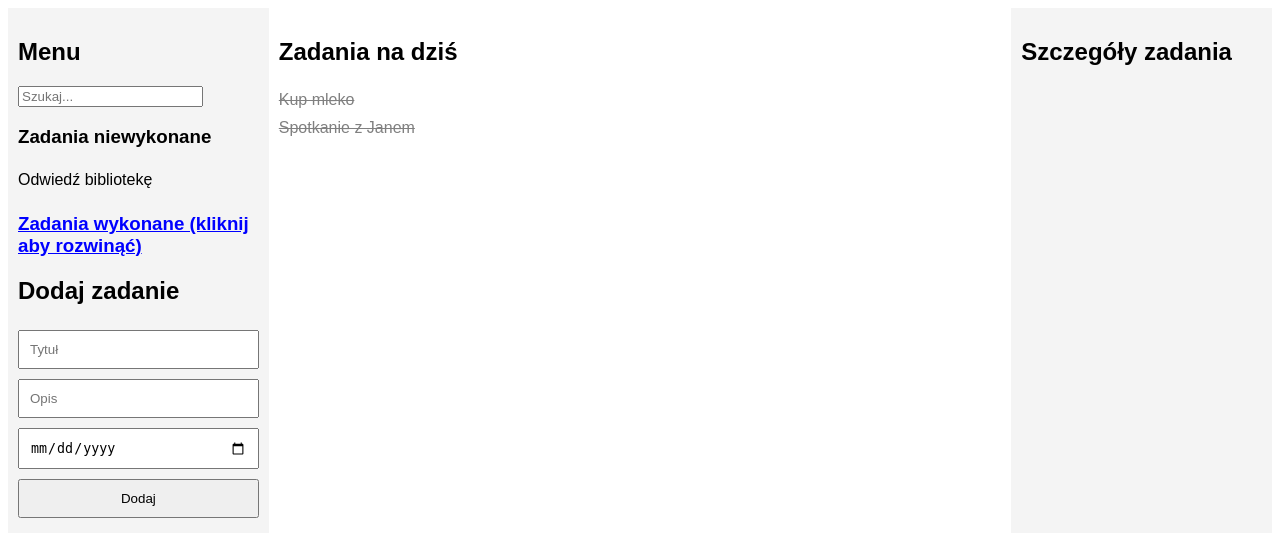
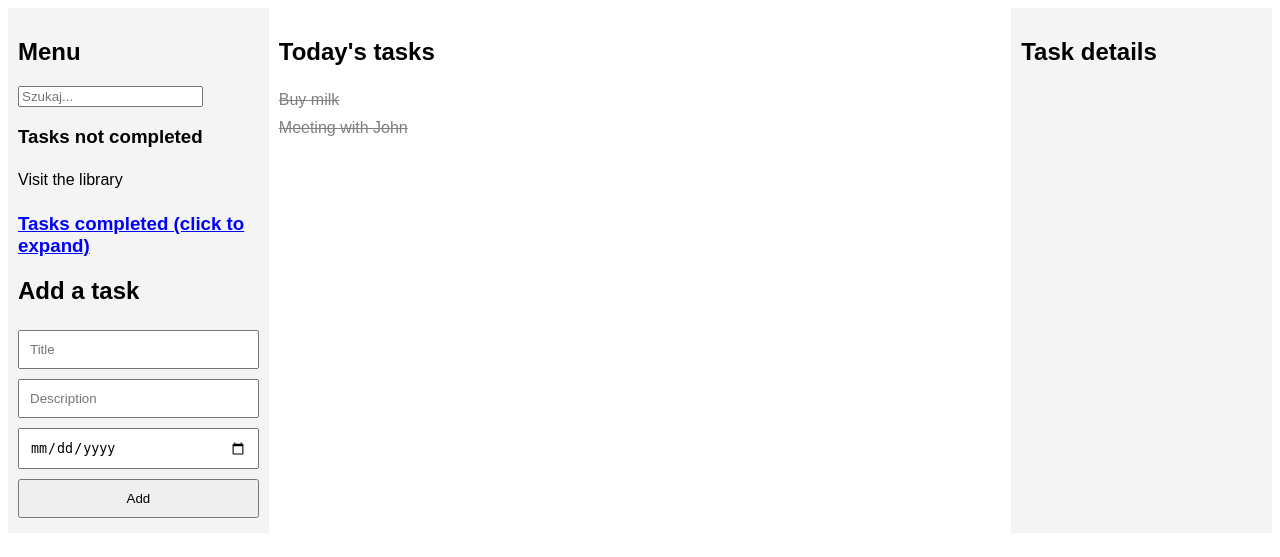
Before and after one commit to FilipRokita/to-do-app, a Flask app: page / in a window 1280 px wide. Shown: the top 557 px of the page. Run offline with Flask 3, Linux system fonts and the light colour scheme.

Commit message:
chore: Update styles.css and scripts.js for better user experience

```diff
--- a/static/css/styles.css
+++ b/static/css/styles.css
@@ -30,7 +30,7 @@ ul {
 
 li {
     padding: 5px 0;
-    cursor: pointer; /* Dodano kursor typu pointer */
+    cursor: pointer; /* Added pointer cursor */
 }
 
 form {
--- a/static/js/scripts.js
+++ b/static/js/scripts.js
@@ -53,9 +53,9 @@ function showTaskDetails(taskId) {
             taskDetails.innerHTML = `
                 <h3>${task.title}</h3>
                 <p>${task.description}</p>
-                <p><strong>Data:</strong> ${task.date}</p>
-                <button onclick="deleteTask(${task.id})">Usuń</button>
-                <button onclick="markAsDone(${task.id})">${task.done ? 'Oznacz jako niewykonane' : 'Oznacz jako wykonane'}</button>
+                <p><strong>Date:</strong> ${task.date}</p>
+                <button onclick="deleteTask(${task.id})">Delete</button>
+                <button onclick="markAsDone(${task.id})">${task.done ? 'Mark as incomplete' : 'Mark as done'}</button>
             `;
         });
 }
--- a/tasks.json
+++ b/tasks.json
@@ -1,29 +1,22 @@
 [
     {
         "id": 1,
-        "title": "Kup mleko",
-        "description": "Kup mleko w sklepie",
+        "title": "Buy milk",
+        "description": "Buy milk at the store",
         "date": "2024-08-04",
         "done": true
     },
     {
         "id": 2,
-        "title": "Spotkanie z Janem",
-        "description": "Spotkanie w sprawie projektu",
+        "title": "Meeting with John",
+        "description": "Project meeting",
         "date": "2024-08-04",
         "done": true
     },
     {
         "id": 3,
-        "title": "Odwied\u017a bibliotek\u0119",
-        "description": "Zwr\u00f3\u0107 ksi\u0105\u017cki do biblioteki",
+        "title": "Visit the library",
+        "description": "Return books to the library",
         "date": "2024-08-05"
-    },
-    {
-        "title": "test",
-        "description": "test",
-        "date": "2025-05-04",
-        "done": true,
-        "id": 4
     }
 ]
--- a/templates/index.html
+++ b/templates/index.html
@@ -11,24 +11,24 @@
         <div class="sidebar">
             <h2>Menu</h2>
             <input type="text" id="search" placeholder="Szukaj...">
-            <h3>Zadania niewykonane</h3>
+            <h3>Tasks not completed</h3>
             <ul id="task-list"></ul>
-            <h3><span id="completed-tasks-toggle" onclick="toggleCompletedTasks()">Zadania wykonane (kliknij aby rozwinąć)</span></h3>
+            <h3><span id="completed-tasks-toggle" onclick="toggleCompletedTasks()">Tasks completed (click to expand)</span></h3>
             <ul id="completed-task-list" style="display: none;"></ul>
-            <h2>Dodaj zadanie</h2>
+            <h2>Add a task</h2>
             <form id="add-task-form">
-                <input type="text" id="new-task-title" placeholder="Tytuł" required>
-                <input type="text" id="new-task-description" placeholder="Opis" required>
+                <input type="text" id="new-task-title" placeholder="Title" required>
+                <input type="text" id="new-task-description" placeholder="Description" required>
                 <input type="date" id="new-task-date" required>
-                <button type="submit">Dodaj</button>
+                <button type="submit">Add</button>
             </form>
         </div>
         <div class="main">
-            <h2>Zadania na dziś</h2>
+            <h2>Today's tasks</h2>
             <ul id="today-tasks"></ul>
         </div>
         <div class="details">
-            <h2>Szczegóły zadania</h2>
+            <h2>Task details</h2>
             <div id="task-details"></div>
         </div>
     </div>
```
